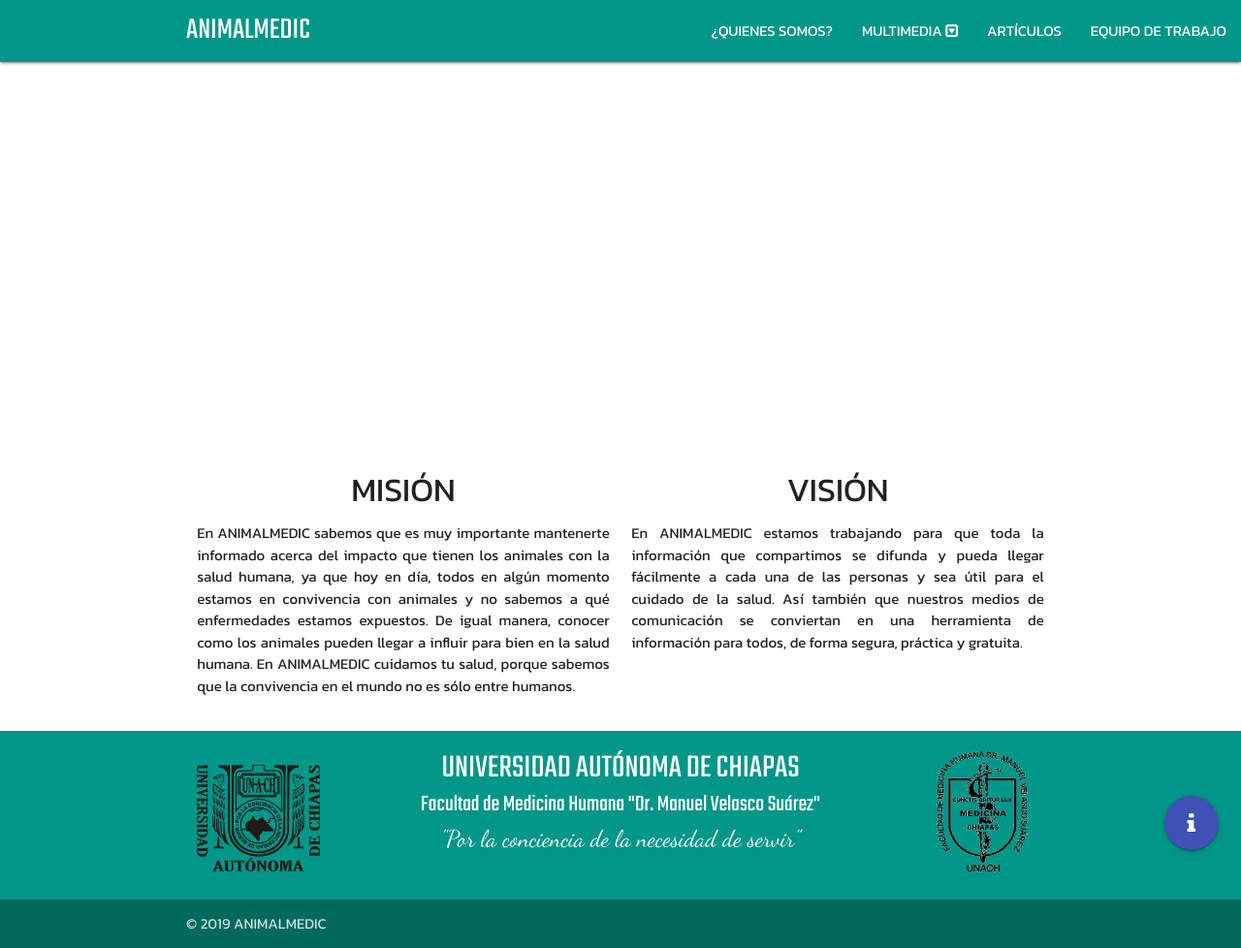
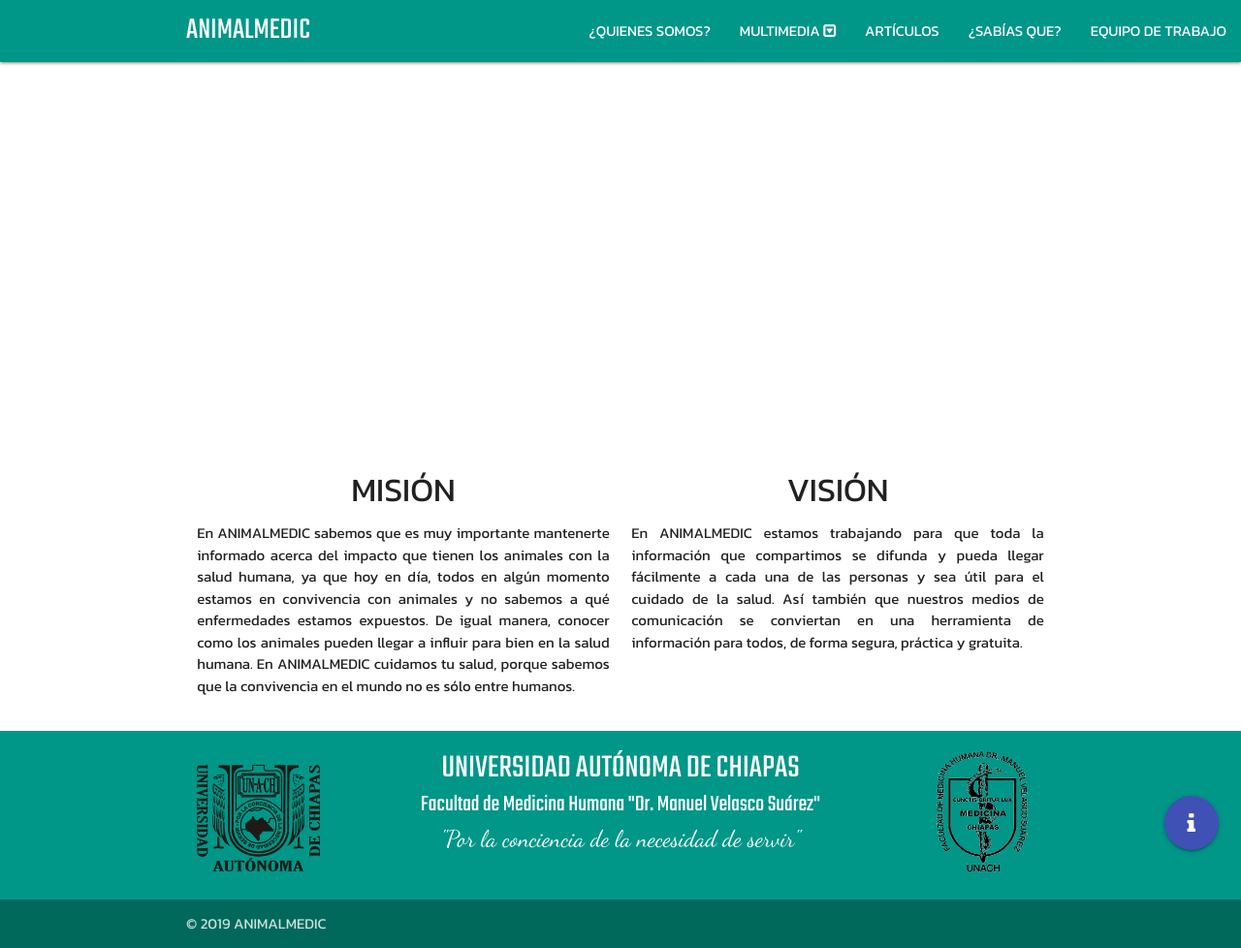
Before and after one commit to animalmedic/animalmedic.github.io, a Jekyll site: the page built from pages/home.html, in a window 1280 px wide. Shown: the whole page at 97% size. Built offline with Jekyll 4.4.1, drawn with Linux system fonts in a browser that asks for light colours; nearby versions of some CDN libraries; some web fonts are replaced; library files that are not in the unit come from our copies.

Commit message:
Add files via upload

```diff
--- a/_includes/header.html
+++ b/_includes/header.html
@@ -9,6 +9,7 @@
 				<li><a href="{{ site.baseurl }}/quienes-somos">¿QUIENES SOMOS?</a></li>
 				<li><a class="dropdown-trigger" href="#" data-target="dropdown1">MULTIMEDIA <i class="fa fa-caret-square-o-down"></i></a></li>
 				<li><a href="{{ site.baseurl }}/blog">ARTÍCULOS</a></li>
+				<li><a href="{{ site.baseurl }}/sabias-que">¿SABÍAS QUE?</a></li>
 				<li><a href="{{ site.baseurl }}/equipo-trabajo">EQUIPO DE TRABAJO</a></li>
 			</ul>
 		</div>
@@ -17,6 +18,7 @@
 		<li><a href="{{ site.baseurl }}/quienes-somos">¿QUIENES SOMOS?</a></li>
 		<li><a href="{{ site.baseurl }}/multimedia">MULTIMEDIA</a></li>
 		<li><a href="{{ site.baseurl }}/blog">ARTÍCULOS</a></li>
+		<li><a href="{{ site.baseurl }}/sabias-que">¿SABÍAS QUE?</a></li>
 		<li><a href="{{ site.baseurl }}/equipo-trabajo">EQUIPO DE TRABAJO</a></li>
 	</ul>
 <script type="text/javascript">
```
